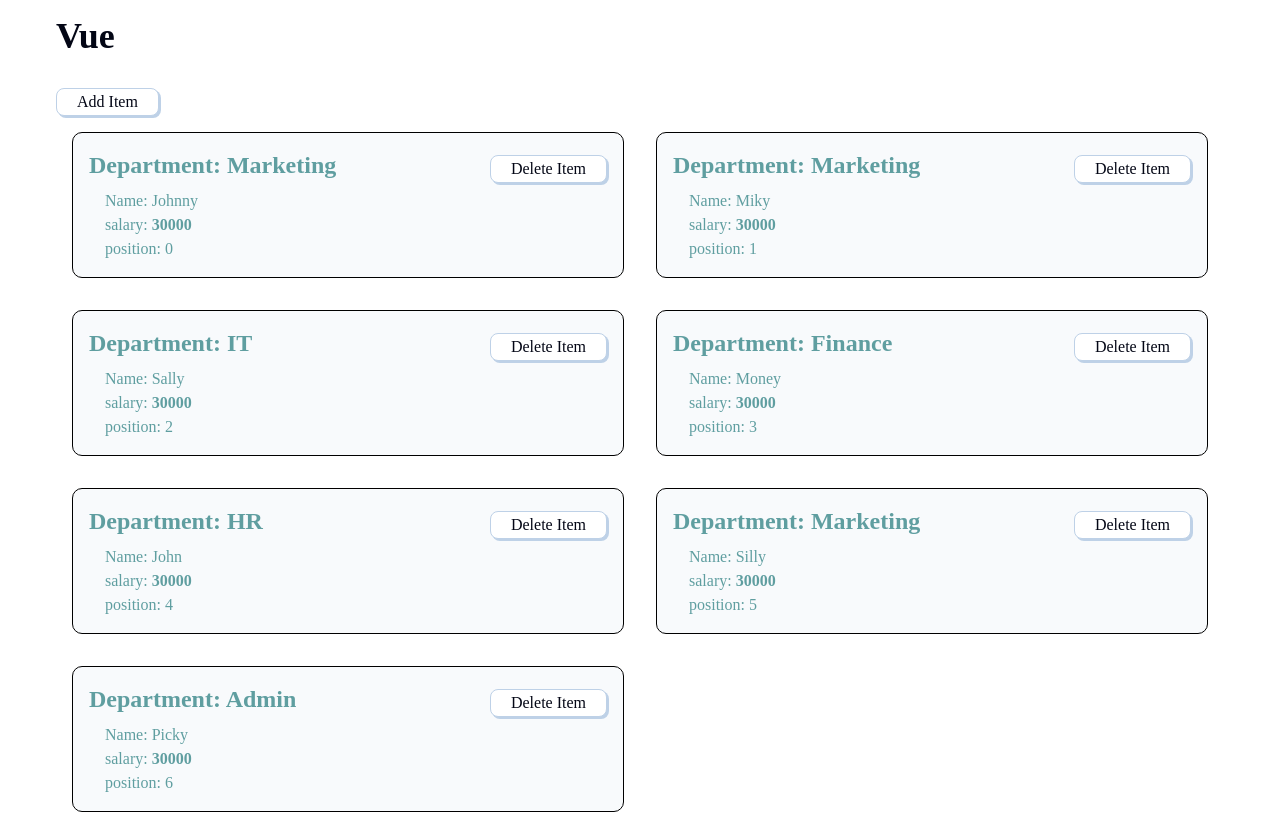
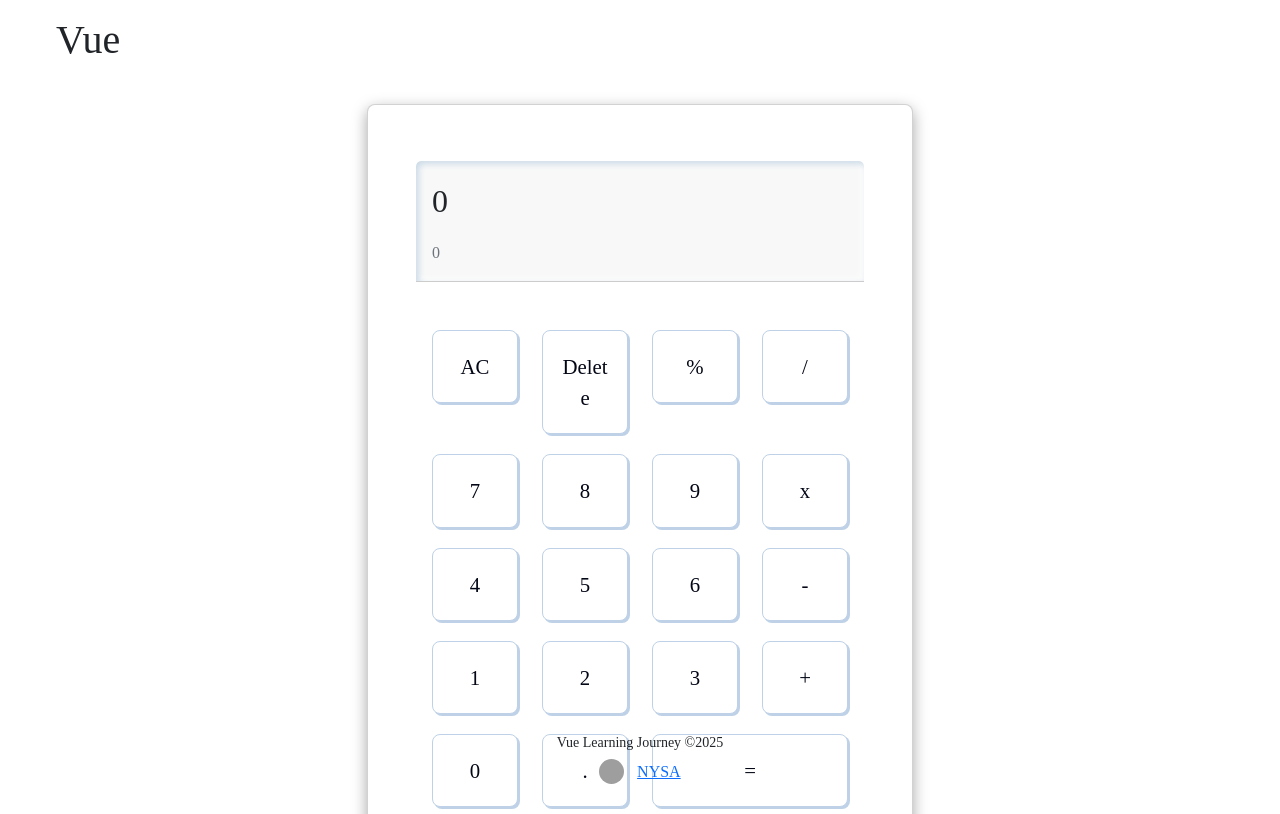
Before and after one commit to Vannysa23/Vue-Learning-Journey, a Vue app: page / in a window 1280 px wide. Shown: the top 814 px of the page. Built offline with nearby package versions, Linux system fonts and the light colour scheme; grey boxes are pictures that could not be loaded; a web font is replaced by a local one.

Commit message:
calculation practice

```diff
--- a/package.json
+++ b/package.json
@@ -9,6 +9,7 @@
     "preview": "vite preview"
   },
   "dependencies": {
+    "bootstrap": "^5.3.7",
     "vue": "^3.5.17"
   },
   "devDependencies": {
--- a/src/App.vue
+++ b/src/App.vue
@@ -6,8 +6,9 @@
   import Workout from './components/pages/Workout.vue';
   import Listitem from './components/Listitem.vue';
   import BaseButton from './components/ui/BaseButton.vue';
+  import Calculator from './components/Calculator.vue';
 
-  const selectedDisplay = 4;
+  const selectedDisplay = 5;
 
   import { ref } from "vue";
 
@@ -82,6 +83,7 @@
       :position="index"
       @deleteItem="deleteCard"
     />
+    <Calculator v-if="selectedDisplay == 5" />
 
   </Layout>
 
--- /dev/null
+++ b/src/components/Calculator.vue
@@ -0,0 +1,135 @@
+<template>
+
+    <div class="container">
+        <div class="row">
+            <div class="col-6 mx-auto">
+                <div class="card p-5 rounded-3">
+                    <div class="card-header p-3 mt-2">
+                        <div class="result-container w-100">
+                            <p class="fs-2">{{ result }}</p>
+                            <p class="mb-0 fs-6 text-secondary" >{{ calNum }}</p>
+                        </div>
+
+                    </div>
+                    <div class="card-body pt-5">
+                        <div class="row ">
+                            <!-- line-1 -->
+                            <div class="col-3">
+                                <button type="button" class="btn-cal rounded-3" @click="clear">AC</button>
+                            </div>
+                            <div class="col-3">
+                                <button type="button" class="btn-cal rounded-3" @click="numClick">Delete</button>
+                            </div>
+                            <div class="col-3">
+                                <button type="button" class="btn-cal rounded-3" @click="numClick">%</button>
+                            </div>
+                            <div class="col-3">
+                                <button type="button" class="btn-cal rounded-3" @click="numClick">/</button>
+                            </div>
+
+                            <!-- line-2 -->
+                            <div class="col-3">
+                                <button type="button" class="btn-cal rounded-3" @click="numClick">7</button>
+                            </div>
+                            <div class="col-3">
+                                <button type="button" class="btn-cal rounded-3" @click="numClick">8</button>
+                            </div>
+                            <div class="col-3">
+                                <button type="button" class="btn-cal rounded-3" @click="numClick">9</button>
+                            </div>
+                            <div class="col-3">
+                                <button type="button" class="btn-cal rounded-3" @click="numClick">x</button>
+                            </div>
+
+                            <!-- line-2 -->
+                            <div class="col-3">
+                                <button type="button" class="btn-cal rounded-3" @click="numClick">4</button>
+                            </div>
+                            <div class="col-3">
+                                <button type="button" class="btn-cal rounded-3" @click="numClick">5</button>
+                            </div>
+                            <div class="col-3">
+                                <button type="button" class="btn-cal rounded-3" @click="numClick">6</button>
+                            </div>
+                            <div class="col-3">
+                                <button type="button" class="btn-cal rounded-3" @click="numClick">-</button>
+                            </div>
+
+                            <!-- line-3 -->
+                            <div class="col-3">
+                                <button type="button" class="btn-cal rounded-3" @click="numClick">1</button>
+                            </div>
+                            <div class="col-3">
+                                <button type="button" class="btn-cal rounded-3" @click="numClick">2</button>
+                            </div>
+                            <div class="col-3">
+                                <button type="button" class="btn-cal rounded-3" @click="numClick">3</button>
+                            </div>
+                            <div class="col-3">
+                                <button type="button" class="btn-cal rounded-3" @click="numClick">+</button>
+                            </div>
+
+                            <div class="col-3">
+                                <button type="button" class="btn-cal rounded-3" @click="numClick">0</button>
+                            </div>
+                            <div class="col-3">
+                                <button type="button" class="btn-cal rounded-3" @click="numClick">.</button>
+                            </div>
+                            <div class="col-6">
+                                <button type="button" class="btn-cal rounded-3" @click="finalResult">=</button>
+                            </div>
+                        </div>
+                    </div>
+                </div>
+            </div>
+        </div>
+    </div>
+
+</template>
+
+<script setup>
+    import { ref } from 'vue';
+    let calNum = ref('0');
+    let result = ref('0');
+
+    function numClick(event) {
+        let number = event.target.innerText;
+        if(calNum.value == 0) {
+            calNum.value = number.toString();
+        } else {
+            if(number == 'x') {
+                number = '*';
+            }
+            calNum.value += number.toString();
+
+        }
+    }
+
+    function clear() {
+        calNum.value = '0';
+        result.value = '0';
+    }
+
+    function finalResult() {
+        result.value = eval(calNum.value);
+    }
+</script>
+
+<style scoped>
+
+.btn-cal {
+    width: 100%;
+    padding: 20px 15px;
+    font-size: 1.3rem;
+    margin-bottom: 20px;
+}
+
+.col-6 .card{
+    box-shadow: rgba(0, 0, 0, 0.35) 0px 5px 15px;
+}
+
+.card .card-header {
+    box-shadow: rgb(204, 219, 232) 3px 3px 6px 0px inset, rgba(255, 255, 255, 0.5) -3px -3px 6px 1px inset;
+}
+
+</style>
--- a/src/components/layouts/layout.vue
+++ b/src/components/layouts/layout.vue
@@ -9,7 +9,8 @@
     <main>
         <slot />
     </main>
-    <footer>
+    <footer class="position-relative">
+        <div class="footer-container">
             <small>Vue Learning Journey &copy;2025</small>
             <div class="footer-link">
                 <a class="media-link" href="https://github.com/Vannysa23">
@@ -17,6 +18,8 @@
                     <span>NYSA</span>
                 </a>
             </div>
+        </div>
+
 
     </footer>
 </template>
@@ -29,7 +32,14 @@
         margin: 0 auto;
     }
 
-    footer{
+    footer {
+        display: flex;
+        justify-content: center;
+    }
+
+    .footer-container{
+        position: fixed;
+        bottom: 0;
         margin: 10px auto;
     }
 
--- a/src/components/ui/BaseButton.vue
+++ b/src/components/ui/BaseButton.vue
@@ -1,5 +1,6 @@
 <template>
     <button type="button" class="addBtn" @click="$emit('addItem')">Add Item</button>
+
 </template>
 
 <style scoped>
--- a/src/main.js
+++ b/src/main.js
@@ -1,6 +1,7 @@
 import { createApp } from 'vue'
 import './style.css'
 import './fanta.css'
+import 'bootstrap/dist/css/bootstrap.min.css';
 import App from './App.vue'
 
 createApp(App).mount('#app')
```
Also changed, not shown: 1 other file (tests, documents, lock files or other folders). Lines whose indentation alone changed are shown as unchanged.
